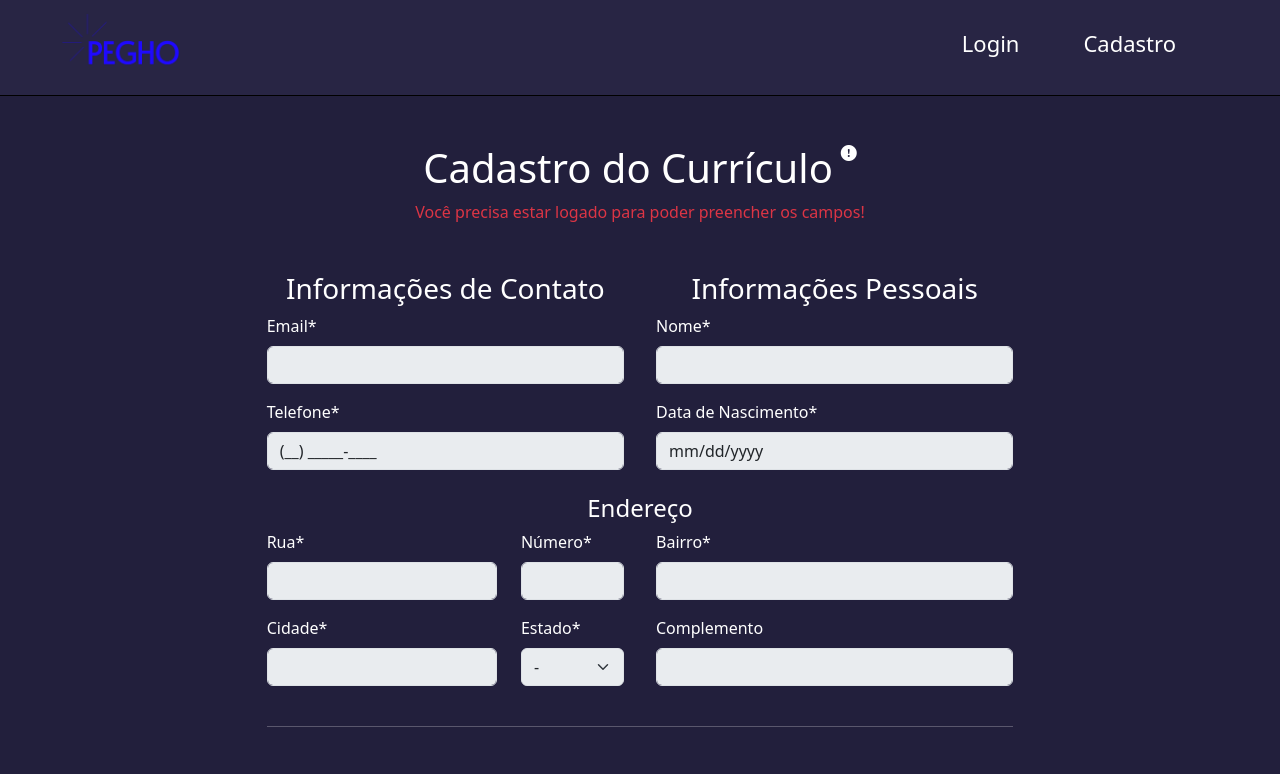
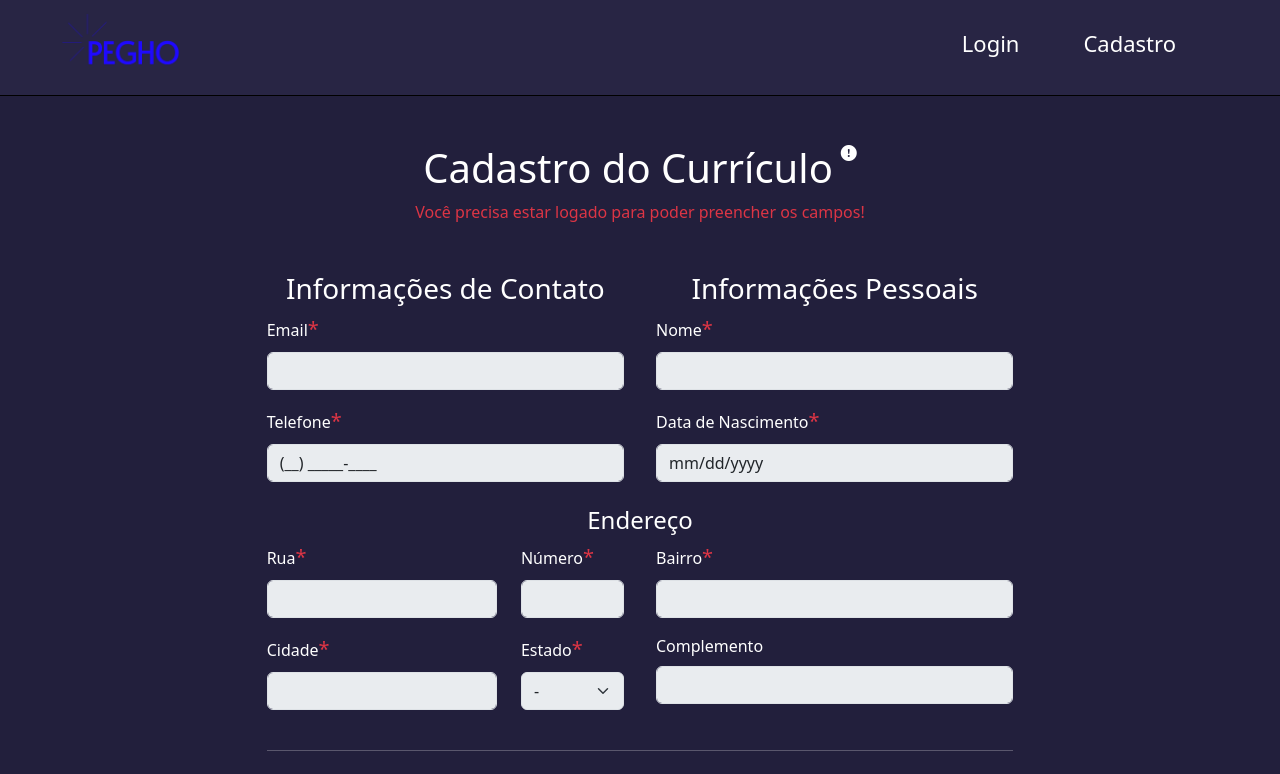
Before and after one commit to thalesondas/desafio-dev-django, a React (Create React App) app in the folder frontend/: page / in a window 1280 px wide. Shown: the top 774 px of the page. Built offline with nearby package versions, Linux system fonts and the light colour scheme.

Commit message:
Highlighting even more the required fields

```diff
--- a/frontend/src/components/AddressInfo.jsx
+++ b/frontend/src/components/AddressInfo.jsx
@@ -9,7 +9,7 @@ const AddressInfo = ({ formAddressData, handleChangeAddress, states, isLoggedIn
         <Row>
           <Col xs={8}>
             <Form.Group className="mb-3" controlId="formStreet">
-              <Form.Label>Rua*</Form.Label>
+              <Form.Label>Rua<span className='text-danger fs-5'>*</span></Form.Label>
               <Form.Control
                 disabled={!isLoggedIn}
                 type="text"
@@ -20,7 +20,7 @@ const AddressInfo = ({ formAddressData, handleChangeAddress, states, isLoggedIn
             </Form.Group>
 
             <Form.Group className="mb-3" controlId="formCity">
-              <Form.Label>Cidade*</Form.Label>
+              <Form.Label>Cidade<span className='text-danger fs-5'>*</span></Form.Label>
               <Form.Control
                 disabled={!isLoggedIn}
                 type="text"
@@ -33,7 +33,7 @@ const AddressInfo = ({ formAddressData, handleChangeAddress, states, isLoggedIn
 
           <Col xs={4}>
             <Form.Group className="mb-3" controlId="formNumber">
-              <Form.Label>Número*</Form.Label>
+              <Form.Label>Número<span className='text-danger fs-5'>*</span></Form.Label>
               <Form.Control
                 disabled={!isLoggedIn}
                 type="text"
@@ -44,7 +44,7 @@ const AddressInfo = ({ formAddressData, handleChangeAddress, states, isLoggedIn
             </Form.Group>
 
             <Form.Group className="mb-3" controlId="formState">
-              <Form.Label>Estado*</Form.Label>
+              <Form.Label>Estado<span className='text-danger fs-5'>*</span></Form.Label>
               <Form.Select
                 disabled={!isLoggedIn}
                 name='state'
@@ -65,7 +65,7 @@ const AddressInfo = ({ formAddressData, handleChangeAddress, states, isLoggedIn
 
       <Col>
         <Form.Group className="mb-3" controlId="formNeighborhood">
-          <Form.Label>Bairro*</Form.Label>
+          <Form.Label>Bairro<span className='text-danger fs-5'>*</span></Form.Label>
           <Form.Control
             disabled={!isLoggedIn}
             type="text"
--- a/frontend/src/components/ContactInfo.jsx
+++ b/frontend/src/components/ContactInfo.jsx
@@ -6,7 +6,7 @@ const ContactInfo = ({ formContactData, handleChangeContact, isLoggedIn }) => (
     <h3 className='d-flex justify-content-center'>Informações de Contato</h3>
 
     <Form.Group className="mb-3" controlId="formEmail">
-      <Form.Label>Email*</Form.Label>
+      <Form.Label>Email<span className='text-danger fs-5'>*</span></Form.Label>
       <Form.Control
         disabled
         type="email"
@@ -17,7 +17,7 @@ const ContactInfo = ({ formContactData, handleChangeContact, isLoggedIn }) => (
     </Form.Group>
 
     <Form.Group className="mb-3" controlId="formPhone">
-      <Form.Label>Telefone*</Form.Label>
+      <Form.Label>Telefone<span className='text-danger fs-5'>*</span></Form.Label>
       {isLoggedIn ? (
         <InputMask
           disabled={!isLoggedIn}
--- a/frontend/src/components/PersonalInfo.jsx
+++ b/frontend/src/components/PersonalInfo.jsx
@@ -5,7 +5,7 @@ const PersonalInfo = ({ formPersonalData, handleChangePersonal, isLoggedIn }) =>
     <h3 className='d-flex justify-content-center'>Informações Pessoais</h3>
 
     <Form.Group className="mb-3" controlId="formName">
-      <Form.Label>Nome*</Form.Label>
+      <Form.Label>Nome<span className='text-danger fs-5'>*</span></Form.Label>
       <Form.Control
         disabled={!isLoggedIn}
         type="text"
@@ -16,7 +16,7 @@ const PersonalInfo = ({ formPersonalData, handleChangePersonal, isLoggedIn }) =>
     </Form.Group>
 
     <Form.Group className="mb-3" controlId="formDateOfBirth">
-      <Form.Label>Data de Nascimento*</Form.Label>
+      <Form.Label>Data de Nascimento<span className='text-danger fs-5'>*</span></Form.Label>
       <Form.Control
         disabled={!isLoggedIn}
         type="date"
```
